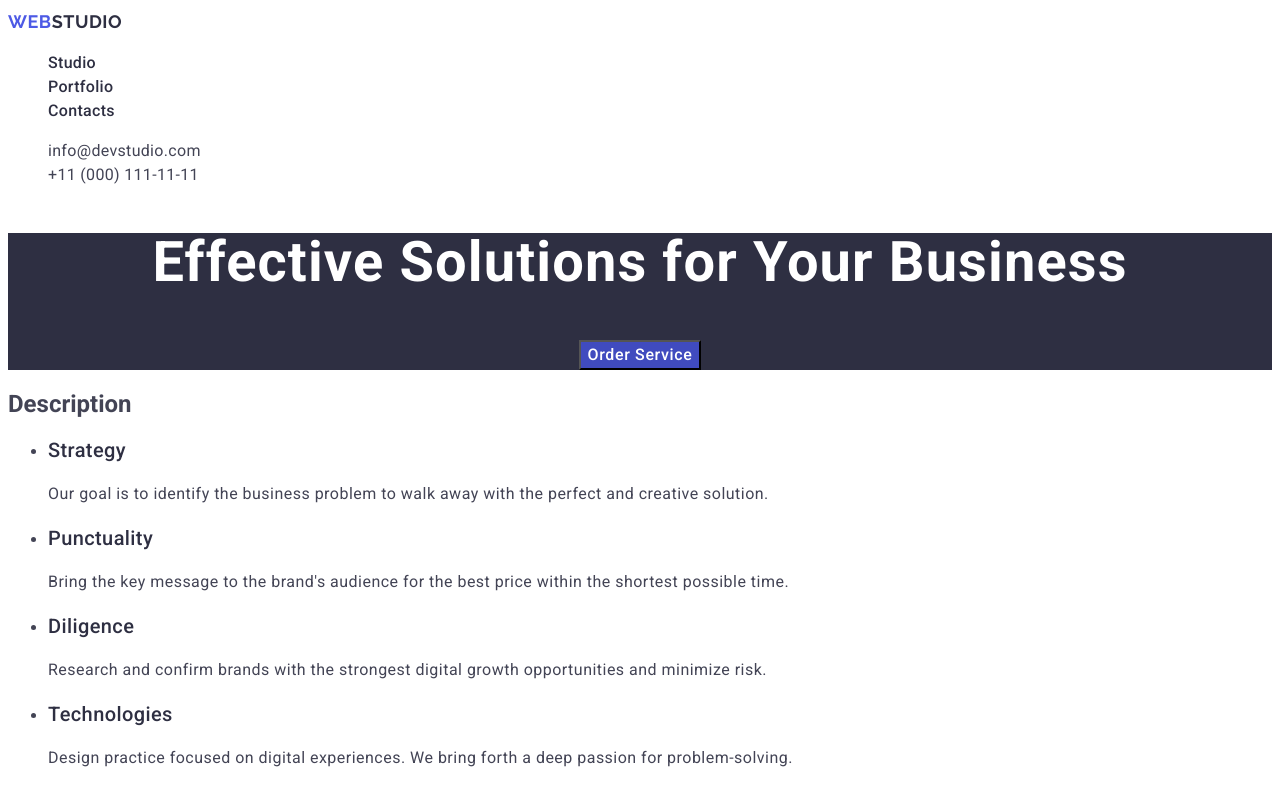
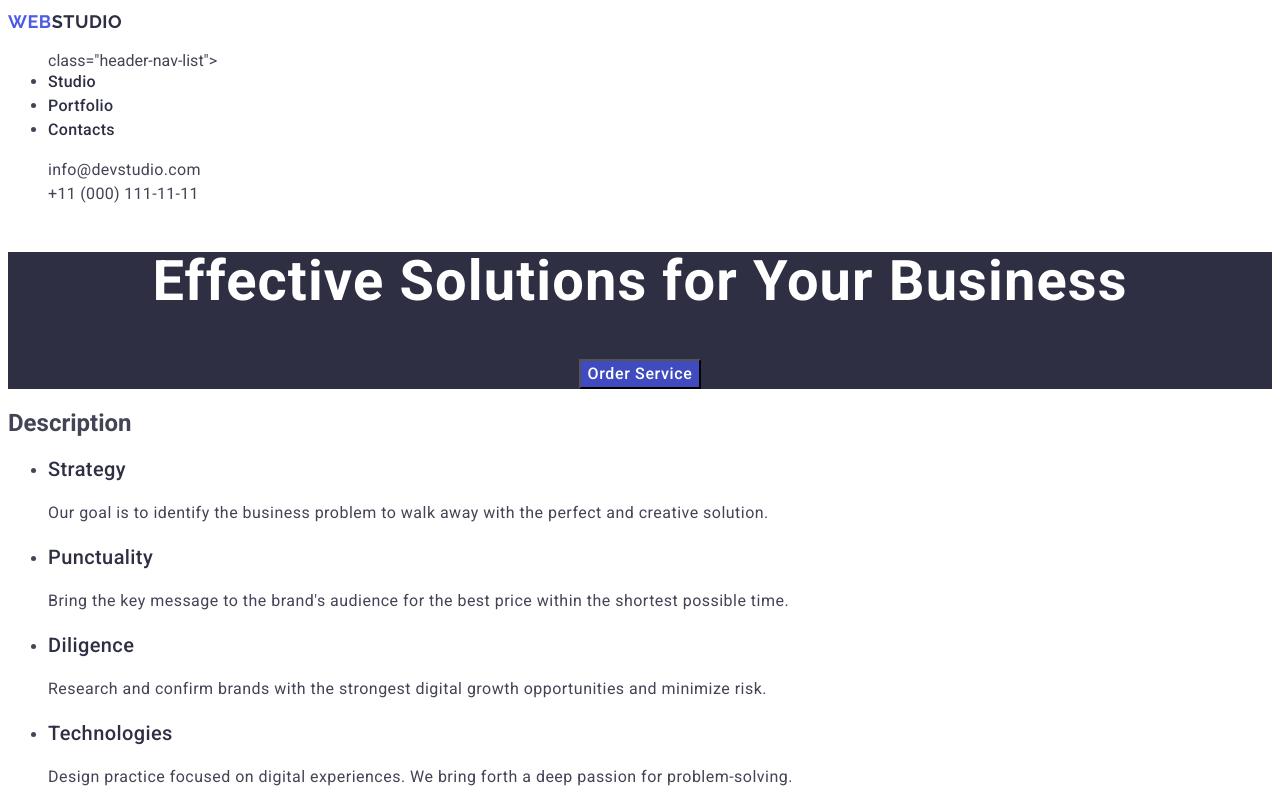
Before and after one commit to HarrisonDiana/goit-markup-hw-02, a plain HTML site: page index.html in a window 1280 px wide. Shown: the top 797 px of the page. Drawn offline with Linux system fonts and the light colour scheme.

Commit message:
add index all

```diff
--- a/index.html
+++ b/index.html
@@ -17,10 +17,12 @@
     <header class="header">
       <nav class="nav-header">
         <a href="#" class="logo"> Web<span class="logo-text">Studio</span></a>
-        <ul class="header-nav-list">
+        <ul>
+          class="header-nav-list">
           <li class="header-nav-item"><a class="nav-link-item" href="./index.html">Studio</a></li>
           <li class="header-nav-item"><a class="nav-link-item" href="">Portfolio</a></li>
           <li class="header-nav-item"><a class="nav-link-item" href="">Contacts</a></li>
+        </ul>
       </nav>
       <address class="contacts">
         <ul>
```
